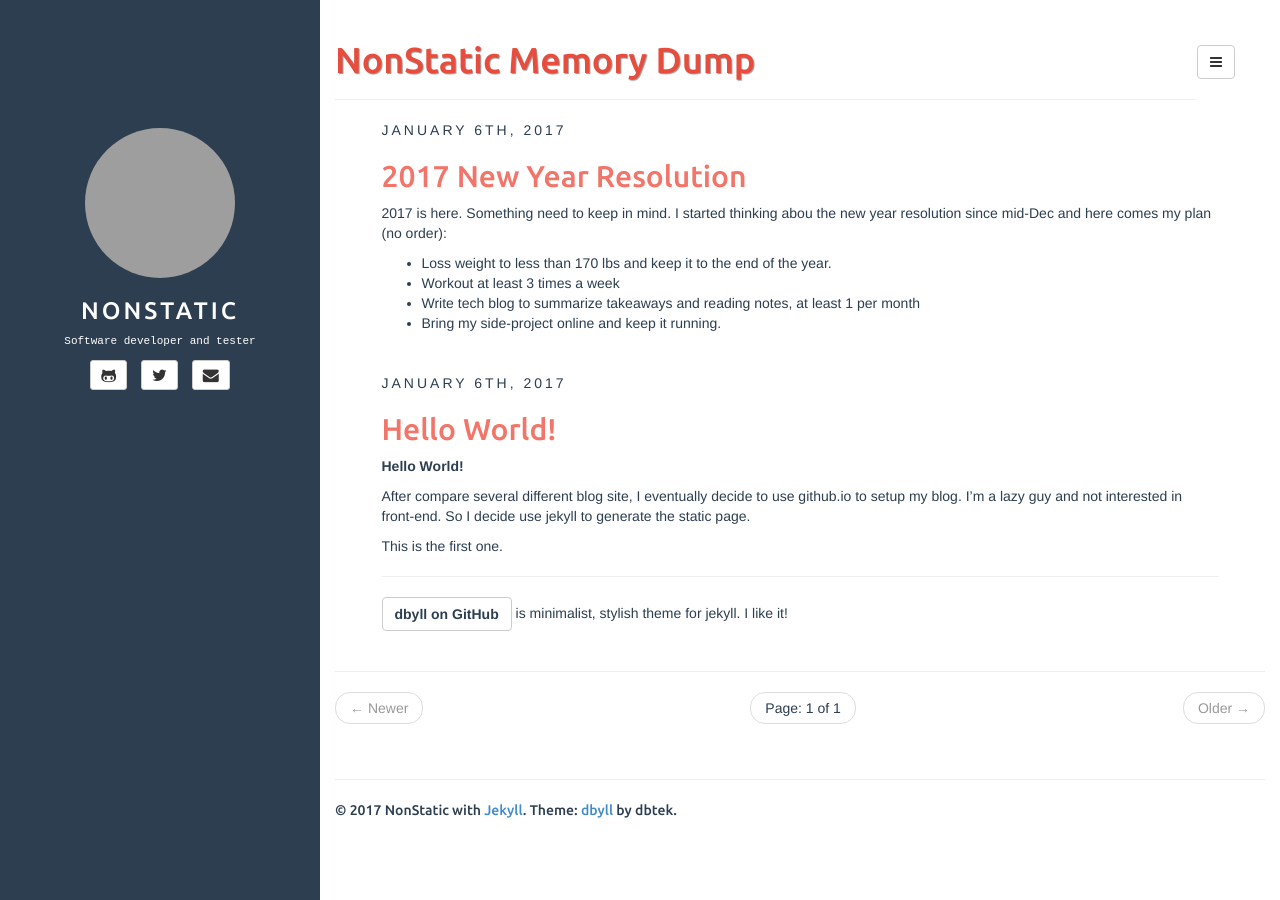
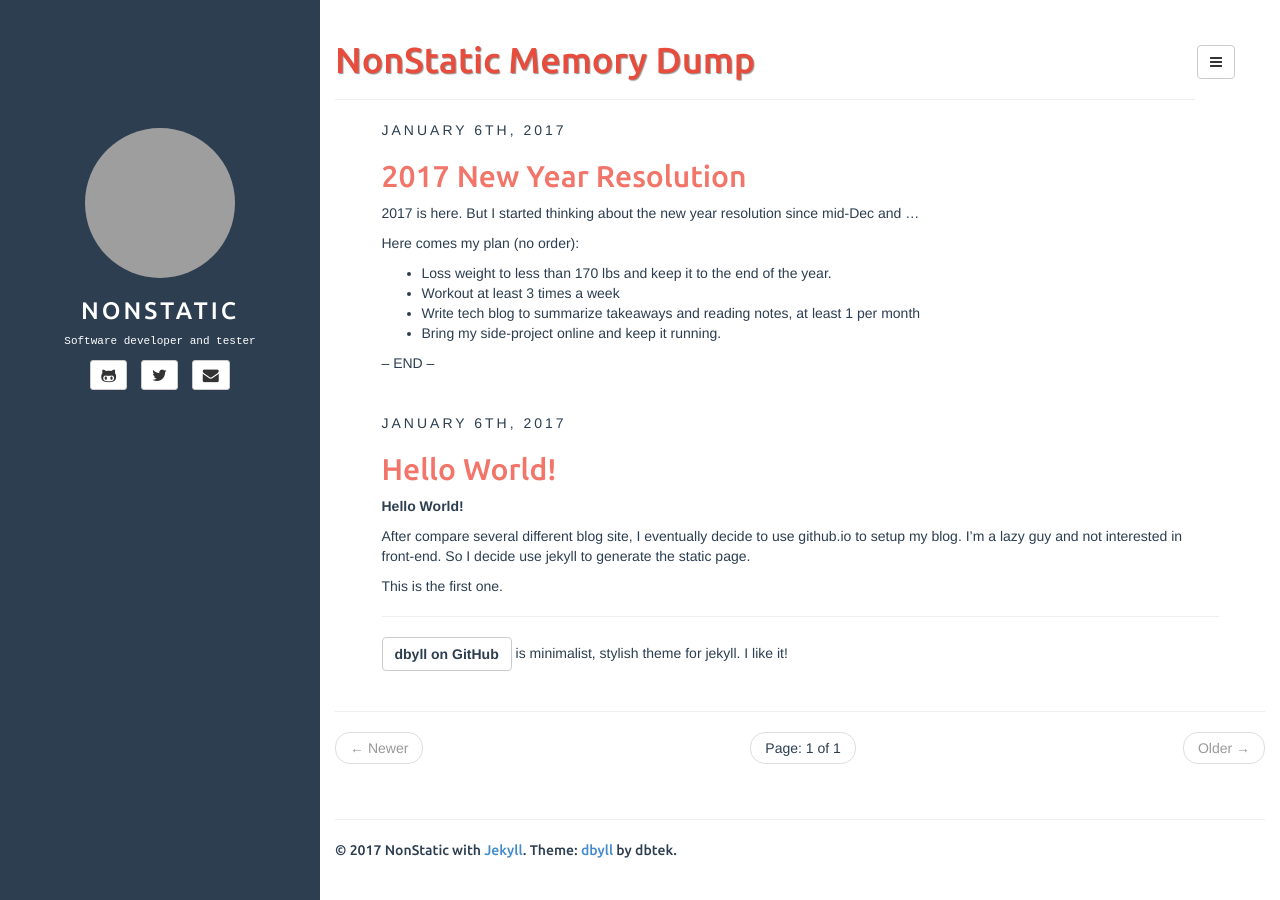
Before and after one commit to Klein-Hu/klein-hu.github.io, a Jekyll site: the page built from index.html, in a window 1280 px wide. Built offline with Jekyll 4.4.1, drawn with Linux system fonts in a browser that asks for light colours; the list of posts is cut into pages by our own code; grey boxes are pictures that could not be loaded.

Commit message:
Refine the new post

```diff
--- a/_posts/2017-01-06-new-year-resolution.md
+++ b/_posts/2017-01-06-new-year-resolution.md
@@ -7,9 +7,14 @@ fullview: true
 comments: true
 ---
 
-2017 is here. Something need to keep in mind. I started thinking abou the new year resolution since mid-Dec and here comes my plan (no order):
+2017 is here. But I started thinking about the new year resolution since mid-Dec and ...
+
+Here comes my plan (no order):
 
   - Loss weight to less than 170 lbs and keep it to the end of the year.
   - Workout at least 3 times a week
   - Write tech blog to summarize takeaways and reading notes, at least 1 per month
   - Bring my side-project online and keep it running.
+
+
+-- END --
```
